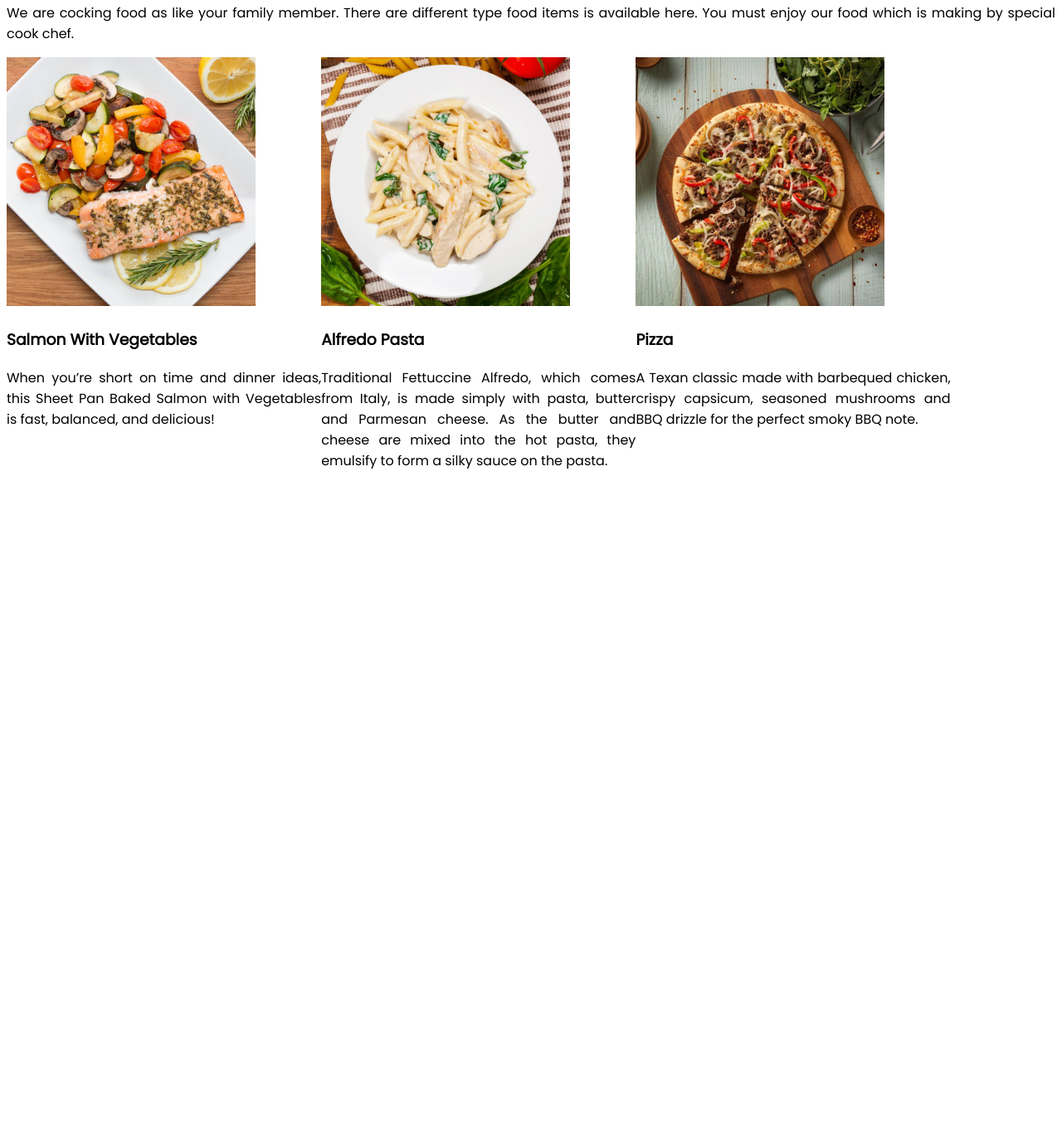
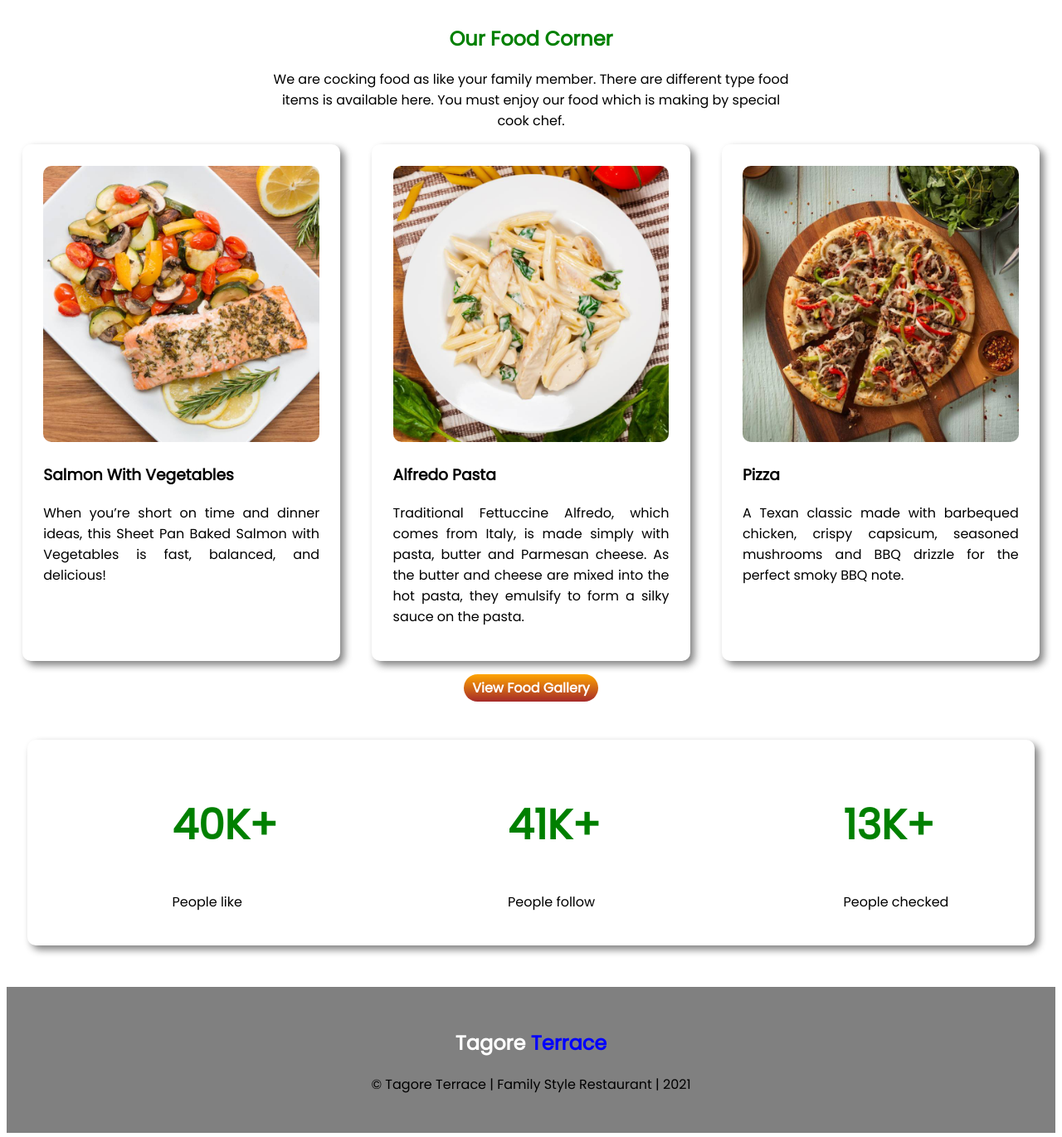
Before and after one commit to sujoykarnel/tagore-terrace, a plain HTML site: page index.html in a window 1280 px wide. Shown: the part 1027-2398 px from the top of the page at 83% size. Before the commit the page ends 1619 px from the top, so only its background shows below. Drawn offline with Linux system fonts and the light colour scheme.

Commit message:
Footer added

```diff
--- a/index.html
+++ b/index.html
@@ -42,7 +42,7 @@
 
     </section>
     <Section id="item-section">
-        <div>
+        <div class="food-corner">
             <h2>Our Food Corner</h2>
             <p>We are cocking food as like your family member. There are different type food items is available here.
                 You must enjoy our food which is making by special cook chef.</p>
@@ -82,8 +82,29 @@
                 </div>
             </div>
         </div>
+        <div class="food-corner">
+            <a class="link-button" target="_blank" href="https://www.facebook.com/tagoreterrace/">View Food Gallery</a>
+        </div>
 
     </Section>
+    <section class="flexible-container" id="promotion-section">
+        <div class="promotion-item-div">
+            <h1>40K+</h1>
+            <p>People like</p>
+        </div>
+        <div class="promotion-item-div">
+            <h1>41K+</h1>
+            <p>People follow</p>
+        </div>
+        <div class="promotion-item-div">
+            <h1>13K+</h1>
+            <p>People checked</p>
+        </div>
+    </section>
+    <footer>
+        <h2><span id="white-color">Tagore <span class="blue-color">Terrace</span></span></h2>
+        <p>&copy; Tagore Terrace | Family Style Restaurant | 2021</p>
+    </footer>
 </body>
 
 </html>
--- a/style.css
+++ b/style.css
@@ -1,5 +1,8 @@
 body{
     font-family: 'Poppins', sans-serif;
+}
+section{
+    margin-bottom: 50px;
 }
 .flexible-container{
     display: flex;
@@ -21,6 +24,9 @@ body{
 
 .blue-color{
     color: blue;
+}
+#white-color{
+    color: white;
 }
 .section-data{
     display: ;
@@ -48,10 +54,50 @@ h2{
 p{
     text-align: justify;
 }
-.item-image{
-    height: auto;
-    width: 300px;
+#item-section{
+    width: 100%;
 }
 .item-div{
     width: 30%;
+    margin: 0 1.5%;
+    padding: 2%;
+    box-shadow: 5px 5px 10px gray;
+    border-radius: 10px;
 }
+.item-image{
+    height: auto;
+    width: 100%;
+    border-radius: 10px;
+}
+.food-corner{
+    width: 50%;
+    margin: auto;
+    margin-top: 20px;
+    text-align: center;
+}
+.food-corner p{
+    text-align: center;
+}
+#promotion-section{
+    width: 96%;
+    margin: 0 2%;
+    box-shadow: 5px 5px 10px gray;
+    border-radius: 10px;
+}
+.promotion-item-div{
+    width: 30%;
+    margin: 0 1.5%;
+    padding: 2%;
+    margin-left: 150px;
+
+}
+footer{
+    width: 100%;
+    margin-top: 50px;
+    padding: 30px 0;
+    background-color: grey;
+    text-align: center;
+}
+footer p{
+    text-align: center;
+}
```
